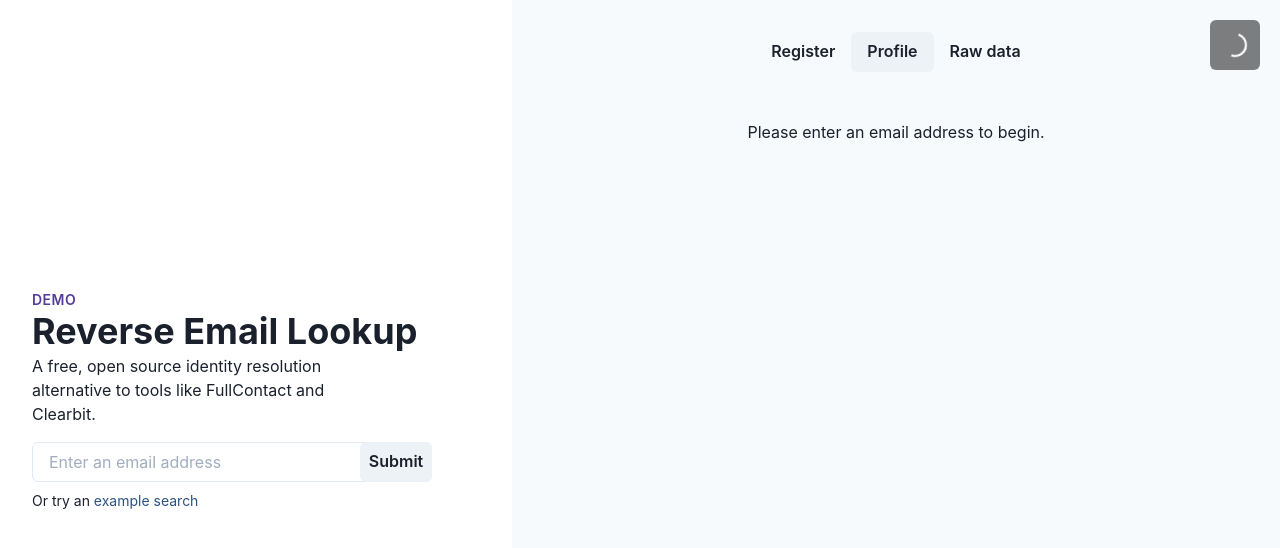
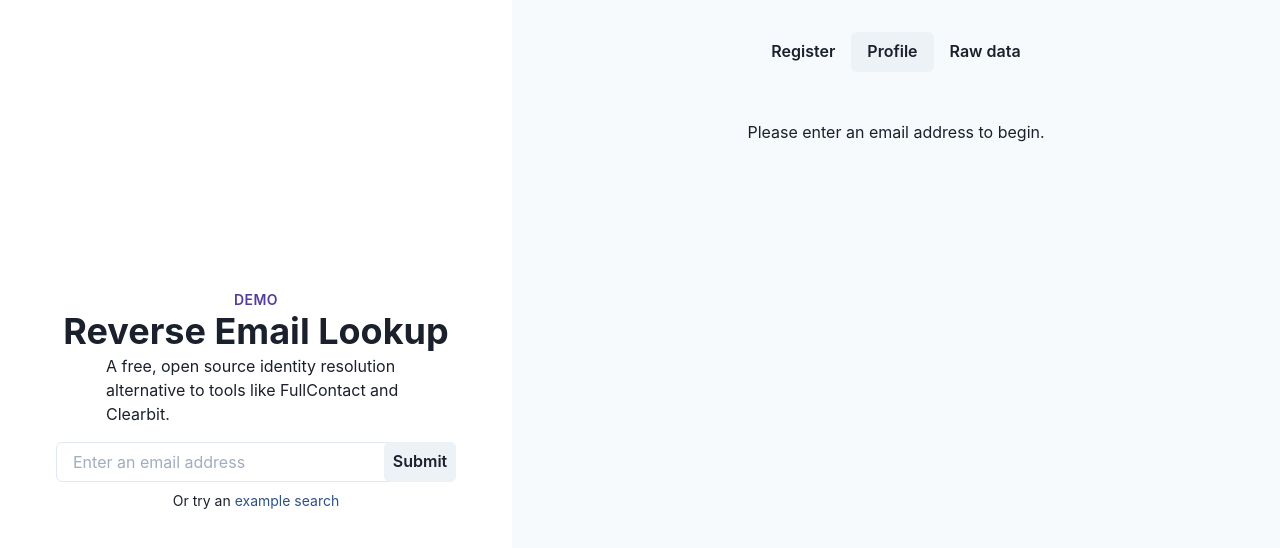
Before and after one commit to taitems/user-email-enrichment, a React (Create React App) app: page / in a window 1280 px wide. Shown: the top 548 px of the page. Built offline with nearby package versions, Linux system fonts and the light colour scheme.

Commit message:
FIXED: broken spinner

```diff
--- a/src/App.js
+++ b/src/App.js
@@ -34,7 +34,7 @@ function App() {
 	return (
 		<Flex minHeight="100vh" height="100%" width="100%" flexDirection={['column', null, 'row']}>
 			<Flex width={['100%',null,'40%']} py={[20,16, 0]} textAlign={['center', null, 'left']} height={['auto',null,'100vh']} justifyContent="center" flexDirection="column">
-				<Box px="8">
+				<Flex  alignItems="center" flexDirection="column" px="8">
 					<Text textTransform="uppercase" letterSpacing="0.035em" fontWeight="semibold" color="purple.700" fontSize="14">Demo</Text>
 					<Heading as="h1">Reverse Email Lookup</Heading>
 					<Text as="h2" width="66%" minWidth="300px">A free, open source identity resolution alternative to tools like FullContact and Clearbit. </Text>
@@ -53,7 +53,7 @@ function App() {
 					<Text fontSize="sm" mt="2">
           Or try an <Link color="blue.700" onClick={() => { setInput(EXAMPLE1); search(EXAMPLE1); }}>example search</Link>
 					</Text>
-				</Box>
+				</Flex>
 			</Flex>
 			<Flex width={['100%',null,'60%']} bg="gray.50" flexGrow="1" textAlign="center" flexDirection="column" alignItems="center">
 
@@ -74,13 +74,13 @@ function App() {
 					<Text>Please enter an email address to begin.</Text>
 				)}
 
-				{!loading && <Box position="fixed" right="20px" top="20px" marginLeft="-25px" zIndex="2">
+				{loading && <Box position="fixed" right="20px" top="20px" marginLeft="-25px" zIndex="2">
 					<Flex width="50px" height="50px" borderRadius="md" background="rgba(0,0,0,0.5)" alignItems="center" justifyContent="center">
 						<Spinner color="white" />
 					</Flex>
 				</Box>}
 
-				<Box opacity={loading ? .5 : 1}>
+				<Box opacity={loading ? .25 : 1}>
 					{result && outputMode === 'form' && <RegisterCard result={result} />}
 					{result && outputMode === 'profile' && <ProfileCard result={result} />}
 					{result && outputMode === 'raw' && <RawData result={result} />}
```
